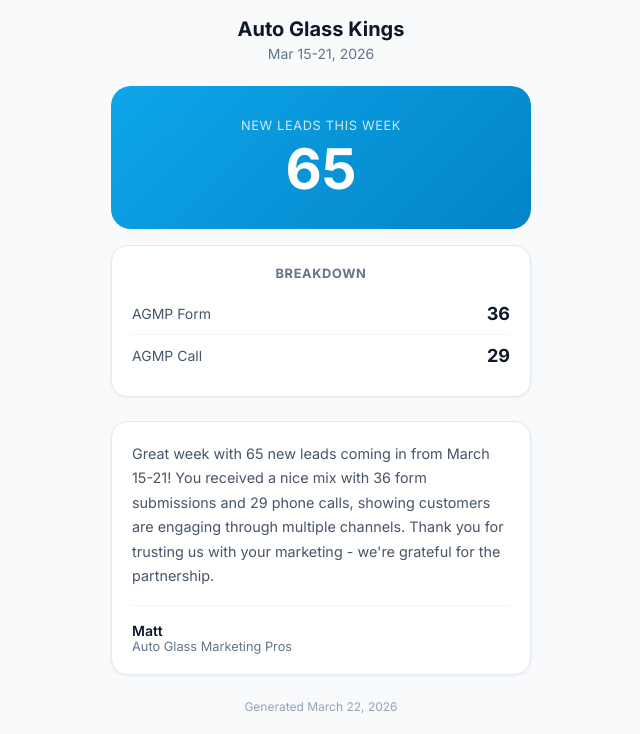
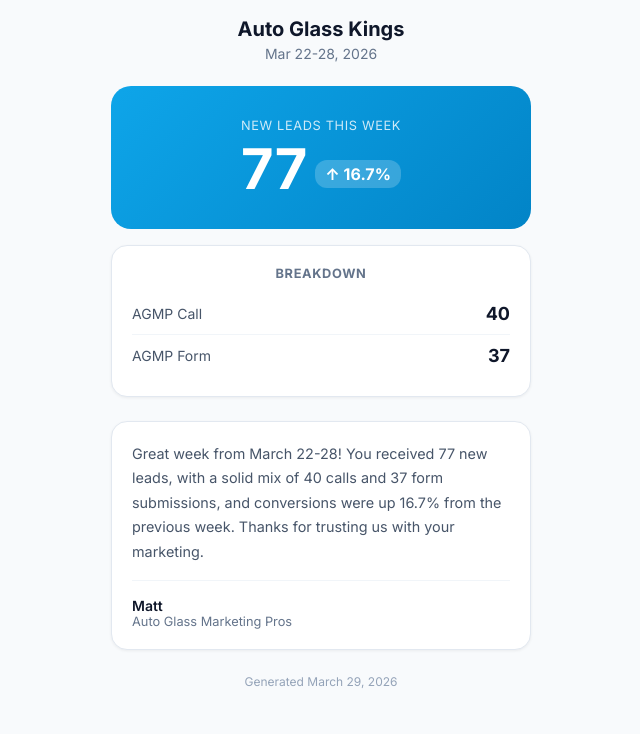
Before and after one commit to phort6n2/agmp-reports, a plain HTML site: page auto-glass-kings-weekly.html in a window 1280 px wide. Shown: the part 113-847 px from the top of the page, without its empty margins (319-959 px from the left). After the commit the page ends 822 px from the top, so only its background shows below. Drawn offline with Linux system fonts and the light colour scheme.

Commit message:
Update: auto-glass-kings-weekly.html - 2026-03-29T12:39:21.765Z

```diff
--- a/auto-glass-kings-weekly.html
+++ b/auto-glass-kings-weekly.html
@@ -37,23 +37,23 @@
         <div class="header">
             <img src="https://berqwp-cdn.sfo3.cdn.digitaloceanspaces.com/cache/autoglassmarketingpros.com/wp-content/uploads/2025/09/Auto-Glass-Marketing-Pros-Logo-1-252w-2x-png.webp?bwp" alt="AGMP" class="logo">
             <div class="client-name">Auto Glass Kings</div>
-            <div class="period">Mar 15-21, 2026</div>
+            <div class="period">Mar 22-28, 2026</div>
         </div>
 
         <div class="hero-metric">
             <div class="hero-label">New Leads This Week</div>
-            <div class="hero-value">65</div>
+            <div class="hero-value">77<span class="change positive">↑ 16.7%</span></div>
         </div>
 
 
         <div class="breakdown">
             <h3>Breakdown</h3>
-            <div class="breakdown-row"><span class="breakdown-name">AGMP Form</span><span class="breakdown-value">36</span></div><div class="breakdown-row"><span class="breakdown-name">AGMP Call</span><span class="breakdown-value">29</span></div>
+            <div class="breakdown-row"><span class="breakdown-name">AGMP Call</span><span class="breakdown-value">40</span></div><div class="breakdown-row"><span class="breakdown-name">AGMP Form</span><span class="breakdown-value">37</span></div>
         </div>
 
 
         <div class="narrative">
-            <p>Great week with 65 new leads coming in from March 15-21! You received a nice mix with 36 form submissions and 29 phone calls, showing customers are engaging through multiple channels. Thank you for trusting us with your marketing - we're grateful for the partnership.</p>
+            <p>Great week from March 22-28! You received 77 new leads, with a solid mix of 40 calls and 37 form submissions, and conversions were up 16.7% from the previous week. Thanks for trusting us with your marketing.</p>
             <div class="signature">
                 <div class="name">Matt</div>
                 <div class="company">Auto Glass Marketing Pros</div>
@@ -61,7 +61,7 @@
         </div>
 
         <div class="footer">
-            Generated March 22, 2026
+            Generated March 29, 2026
         </div>
     </div>
 </body>
```
